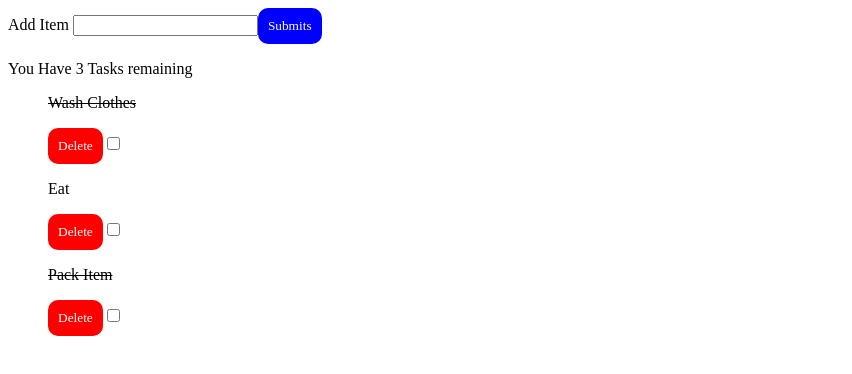
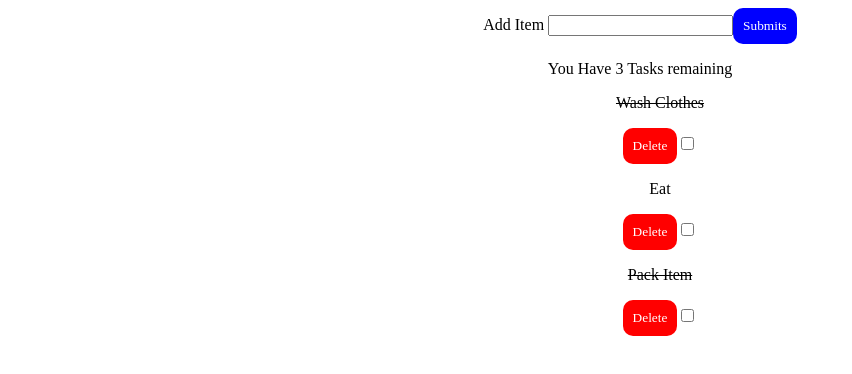
Before and after one commit to Emmanuel687/To-Do---CRUD, a React (Create React App) app: page / in a window 1280 px wide. Shown: the top 374 px of the page, without its empty margins (0-852 px from the left). Built offline with nearby package versions, Linux system fonts and the light colour scheme.

Commit message:
Dev:-Updated User interface

```diff
--- a/src/App.js
+++ b/src/App.js
@@ -1,6 +1,7 @@
 import React, { useState } from "react";
 import ToDo from "./ToDo";
 import AddToDo from "./AddToDo";
+import "./index.css"
 
 const App = () => {
   const listItems = [
@@ -28,7 +29,7 @@ const App = () => {
   };
 
   return (
-    <div>
+    <div className="alignment">
       <AddToDo handleAddToDo={handleAddToDo} toDos={toDos} />
       <ToDo
         toDos={toDos}
--- a/src/index.css
+++ b/src/index.css
@@ -25,3 +25,7 @@ button :hover{
     cursor: pointer;
 
 }
+
+.alignment{
+    text-align: center;
+}
```
Also changed, not shown: web-screenshot-27-07-2023.jpg (added), 1 other file (tests, documents, lock files or other folders).
